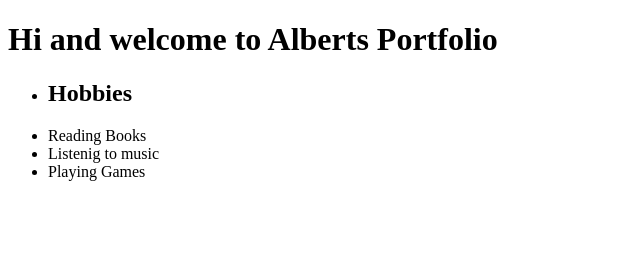
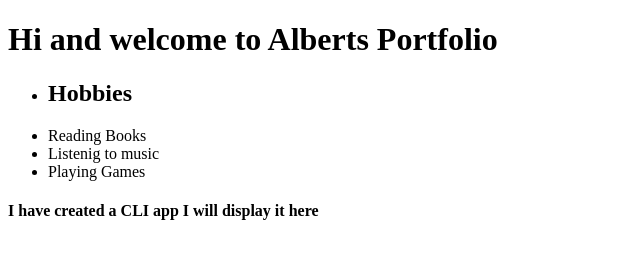
Before and after one commit to AlbertRaj-12/Albertraj-Portfolio, a plain HTML site: page index.html in a window 1280 px wide. Shown: the whole page, without its empty margins (0-640 px from the left). Drawn offline with Linux system fonts and the light colour scheme.

Commit message:
update add project details

```diff
--- a/index.html
+++ b/index.html
@@ -13,5 +13,6 @@
         <li>Listenig to music</li>
         <li>Playing Games</li>
     </ul>
+    <h4>I have created a CLI app I will display it here </h4>
 </body>
 </html>
```
